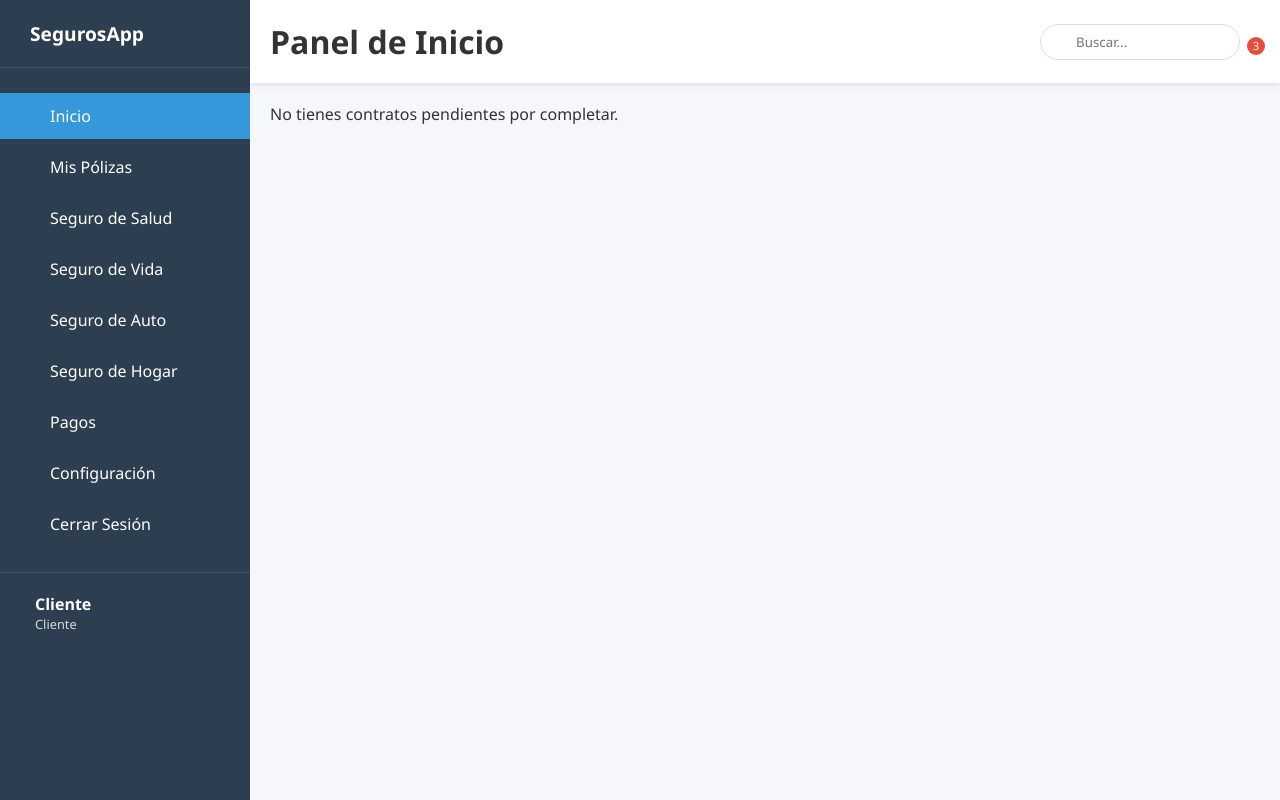
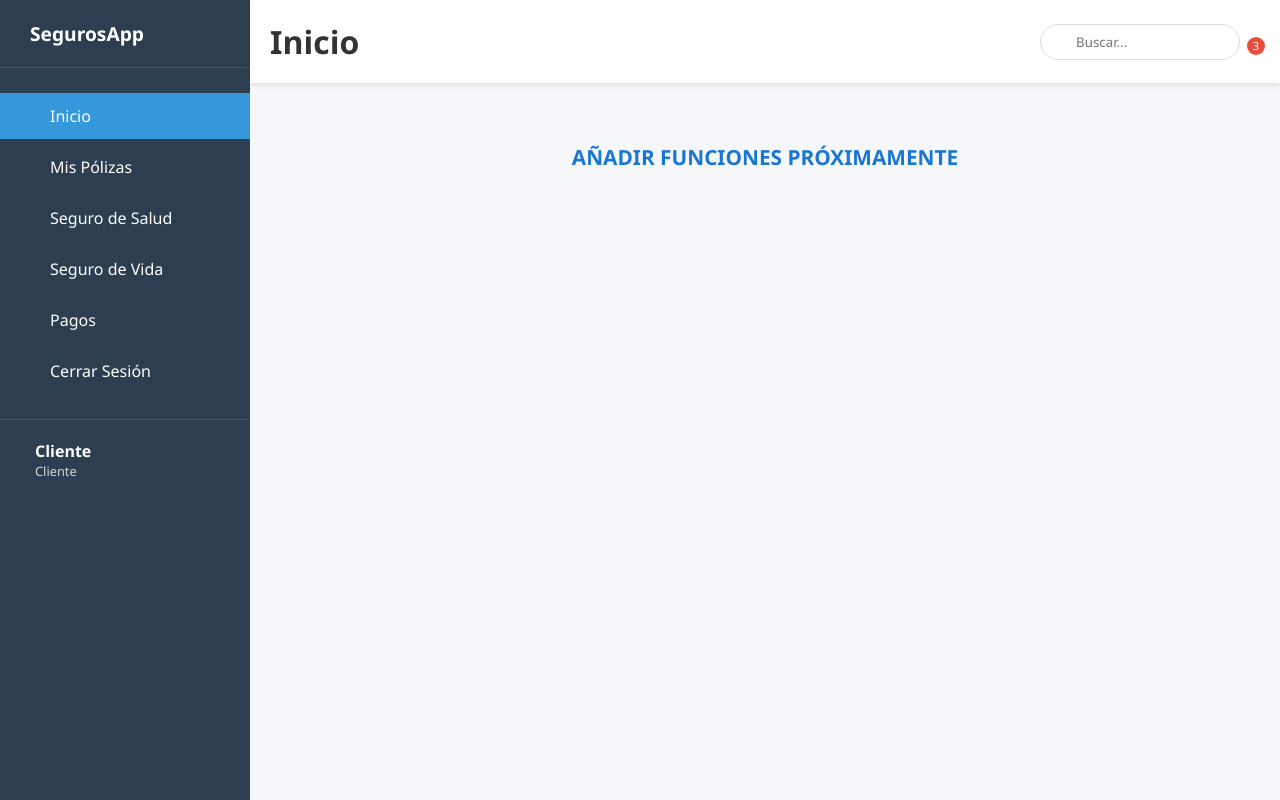
Before and after one commit to Sax300-cpu/SIGAU, a Flask app: template Sistema-Gestion-Seguros/backend/templates/client-Index.html in a window 1280 px wide. Run offline with Flask 3, Linux system fonts and the light colour scheme; the template is opened without the code that fills it, so the values that code supplies are empty.

Commit message:
Mejora de interface, y eliminado de botones no utilizados

```diff
--- a/Sistema-Gestion-Seguros/backend/templates/client-Index.html
+++ b/Sistema-Gestion-Seguros/backend/templates/client-Index.html
@@ -39,28 +39,19 @@
       <nav>
         <ul>
           <li class="active">
-            <a href="#"><i class="fas fa-home"></i><span>Inicio</span></a>
+            <a href="#" id="inicio-link"><i class="fas fa-home"></i><span>Inicio</span></a>
           </li>
           <li>
-            <a href="#"><i class="fas fa-file-contract"></i><span>Mis Pólizas</span></a>
+            <a href="#" id="mis-polizas-link"><i class="fas fa-file-contract"></i><span>Mis Pólizas</span></a>
           </li>
           <li>
-            <a href="#"><i class="fas fa-heartbeat"></i><span>Seguro de Salud</span></a>
+            <a href="#" id="salud-link"><i class="fas fa-heartbeat"></i><span>Seguro de Salud</span></a>
           </li>
           <li>
-            <a href="#"><i class="fas fa-user"></i><span>Seguro de Vida</span></a>
+            <a href="#" id="vida-link"><i class="fas fa-user"></i><span>Seguro de Vida</span></a>
           </li>
           <li>
-            <a href="#"><i class="fas fa-car"></i><span>Seguro de Auto</span></a>
-          </li>
-          <li>
-            <a href="#"><i class="fas fa-house-user"></i><span>Seguro de Hogar</span></a>
-          </li>
-          <li>
-            <a href="#"><i class="fas fa-credit-card"></i><span>Pagos</span></a>
-          </li>
-          <li>
-            <a href="#"><i class="fas fa-cog"></i><span>Configuración</span></a>
+            <a href="#" id="pagos-link"><i class="fas fa-credit-card"></i><span>Pagos</span></a>
           </li>
           <li>
             <a href="{{ url_for('logout') }}">
@@ -83,7 +74,7 @@
          ====================== -->
     <div class="main-content">
       <header>
-        <h1>Panel de Inicio</h1>
+        <h1 id="main-title">Inicio</h1>
         <div class="search-notification">
           <div class="search-box">
             <i class="fas fa-search"></i>
@@ -95,15 +86,32 @@
         </div>
       </header>
 
-      <div class="content">
-        <!-- Listado de contratos activos del cliente -->
-        <div class="insurance-cards">
+      <div class="content" id="inicio-section">
+        <div style="text-align:center; font-size:1.3rem; color:#1976d2; margin-top:40px; font-weight:600;">AÑADIR FUNCIONES PRÓXIMAMENTE</div>
+      </div>
+      <div class="content" id="vida-section" style="display:none;">
+        <div style="text-align:center; margin-top:40px;">
+          <div style="font-size:2rem; color:#111; font-weight:700;">No tiene seguros de vida contratados</div>
+          <div style="font-size:1rem; color:#111; margin-top:18px;">Contactese a con nuestros agentes para obetner un seguro</div>
+          <div style="font-size:1rem; color:#111; margin-top:4px;">0992352247</div>
+        </div>
+      </div>
+      <div class="content" id="salud-section" style="display:none;">
+        <div style="text-align:center; margin-top:40px;">
+          <div style="font-size:2rem; color:#111; font-weight:700;">No tiene seguros de salud contratados</div>
+          <div style="font-size:1rem; color:#111; margin-top:18px;">Contactese a con nuestros agentes para obetner un seguro</div>
+         <div style="font-size:1rem; color:#111; margin-top:4px;">0992352247</div>
+        </div>
+      </div>
+      <div id="mis-polizas-section" style="display:none;">
+        <div class="insurance-cards" style="margin-top:32px;">
           {% if contracts %}
             {% for c in contracts %}
-              <div class="insurance-card">
-                <h3>{{ c.name }}</h3>
+              <div class="insurance-card" style="box-shadow:0 2px 8px rgba(25,118,210,0.08); border:1px solid #1976d2; background:#f7faff; margin-bottom:18px; position:relative; border-radius:9px; padding-bottom:8px;">
+                <span style="position:absolute; top:-10px; left:14px; background:#1976d2; color:#fff; padding:3px 10px; border-radius:10px; font-size:0.82rem; font-weight:600; letter-spacing:0.5px; box-shadow:0 1px 4px rgba(25,118,210,0.10); z-index:2;">Pendiente de Documentación</span>
+                <h3 style="margin-top:16px; font-size:1.02rem; color:#1e2a3c; font-weight:700;">{{ c.name }}</h3>
                 {% if c.status != 'active' %}
-                  <div class="seguro-aviso" style="background:#ffeaea; color:#d32f2f; border:1px solid #f8bbbb; border-radius:6px; padding:8px 12px; margin-bottom:10px; font-size:0.98em;">
+                  <div class="seguro-aviso" style="background:#ffeaea; color:#d32f2f; border:1px solid #f8bbbb; border-radius:5px; padding:5px 8px; margin-bottom:6px; font-size:0.89em;">
                     {% if c.status == 'cancelled' %}
                       Este seguro fue desactivado por el agente. Por favor, comuníquese con su agente.
                     {% elif c.status == 'expired' %}
@@ -116,21 +124,21 @@
                 <button class="status-toggle-btn status pending"
                         data-contract-id="{{ c.id }}"
                         data-status="pending"
-                        style="border:none;outline:none;cursor:pointer;min-width:70px;">
-                  Pendiente
+                        style="border:none;outline:none;cursor:pointer;min-width:60px; background:#fff3cd; color:#b28704; border-radius:5px; font-weight:700; margin-bottom:6px; font-size:0.89rem; box-shadow:0 1px 4px rgba(178,135,4,0.08); letter-spacing:0.5px; padding:3px 10px;">
+                  <i class="fas fa-exclamation-circle" style="margin-right:4px; color:#b28704; font-size:0.95em;"></i>Pendiente
                 </button>
-                <div class="details">
-                  <p><strong>N.º de contrato:</strong> {{ c.id }}</p>
-                  <p><strong>Pago {{ c.freq|lower }}:</strong> ${{ c.amount }}</p>
+                <div class="details" style="font-size:0.91rem; color:#1e2a3c; margin-bottom:4px;">
+                  <p style="margin:2px 0 0 0;"><strong>N.º de contrato:</strong> {{ c.id }}</p>
+                  <p style="margin:2px 0 0 0;"><strong>Pago {{ c.freq|lower }}:</strong> ${{ c.amount }}</p>
                 </div>
                 <button
                   class="btn-completar-docs"
                   data-contract-id="{{ c.id }}"
-                  style="background:#1976d2; color:#fff; border:none; border-radius:6px; padding:8px 20px; font-size:1rem; font-weight:500; box-shadow:0 2px 8px rgba(25,118,210,0.08); transition:background 0.2s, box-shadow 0.2s; cursor:pointer; margin-top:10px; letter-spacing:0.5px;"
+                  style="background:#1976d2; color:#fff; border:none; border-radius:5px; padding:6px 14px; font-size:0.93rem; font-weight:500; box-shadow:0 1px 4px rgba(25,118,210,0.08); transition:background 0.2s, box-shadow 0.2s; cursor:pointer; margin-top:6px; letter-spacing:0.5px;"
                   onmouseover="this.style.background='#1251a3'"
                   onmouseout="this.style.background='#1976d2'"
                 >
-                  <i class="fas fa-file-upload" style="margin-right:7px;"></i>Completar documentos
+                  <i class="fas fa-file-upload" style="margin-right:5px;"></i>Completar documentos
                 </button>
               </div>
             {% endfor %}
@@ -139,6 +147,83 @@
           {% endif %}
         </div>
       </div>
+      <div class="content" id="pagos-section" style="display:none;">
+        <div style="text-align:center; margin-top:40px;">
+          <div style="font-size:2rem; color:#111; font-weight:700;">Todavía no ha pagado nada</div>
+        </div>
+      </div>
+      <script>
+        document.addEventListener('DOMContentLoaded', function() {
+          var polizasLink = document.getElementById('mis-polizas-link');
+          var polizasSection = document.getElementById('mis-polizas-section');
+          var inicioLink = document.getElementById('inicio-link');
+          var inicioSection = document.getElementById('inicio-section');
+          var vidaLink = document.getElementById('vida-link');
+          var vidaSection = document.getElementById('vida-section');
+          var saludLink = document.getElementById('salud-link');
+          var saludSection = document.getElementById('salud-section');
+          var pagosLink = document.getElementById('pagos-link');
+          var pagosSection = document.getElementById('pagos-section');
+          var mainTitle = document.getElementById('main-title');
+          // Al iniciar sesión, mostrar solo la sección de inicio y el título correspondiente
+          function mostrarInicio() {
+            if (mainTitle) mainTitle.textContent = 'Inicio';
+            if (inicioSection) inicioSection.style.display = 'block';
+            if (polizasSection) polizasSection.style.display = 'none';
+            if (vidaSection) vidaSection.style.display = 'none';
+            if (saludSection) saludSection.style.display = 'none';
+            if (pagosSection) pagosSection.style.display = 'none';
+          }
+          mostrarInicio();
+          function ocultarTodo() {
+            if (inicioSection) inicioSection.style.display = 'none';
+            if (polizasSection) polizasSection.style.display = 'none';
+            if (vidaSection) vidaSection.style.display = 'none';
+            if (saludSection) saludSection.style.display = 'none';
+            if (pagosSection) pagosSection.style.display = 'none';
+          }
+          if (polizasLink && polizasSection && inicioSection) {
+            polizasLink.addEventListener('click', function(e) {
+              e.preventDefault();
+              ocultarTodo();
+              polizasSection.style.display = 'block';
+              if (mainTitle) mainTitle.textContent = 'Mis Pólizas';
+            });
+          }
+          if (inicioLink && polizasSection && inicioSection) {
+            inicioLink.addEventListener('click', function(e) {
+              e.preventDefault();
+              ocultarTodo();
+              inicioSection.style.display = 'block';
+              if (mainTitle) mainTitle.textContent = 'Inicio';
+            });
+          }
+          if (vidaLink && vidaSection) {
+            vidaLink.addEventListener('click', function(e) {
+              e.preventDefault();
+              ocultarTodo();
+              vidaSection.style.display = 'block';
+              if (mainTitle) mainTitle.textContent = 'Seguros de Vida';
+            });
+          }
+          if (saludLink && saludSection) {
+            saludLink.addEventListener('click', function(e) {
+              e.preventDefault();
+              ocultarTodo();
+              saludSection.style.display = 'block';
+              if (mainTitle) mainTitle.textContent = 'Seguros de Salud';
+            });
+          }
+          if (pagosLink && pagosSection) {
+            pagosLink.addEventListener('click', function(e) {
+              e.preventDefault();
+              ocultarTodo();
+              pagosSection.style.display = 'block';
+              if (mainTitle) mainTitle.textContent = 'Pagos';
+            });
+          }
+        });
+      </script>
     </div>
   </div>
 
```
Also changed, not shown: 3 other files.
